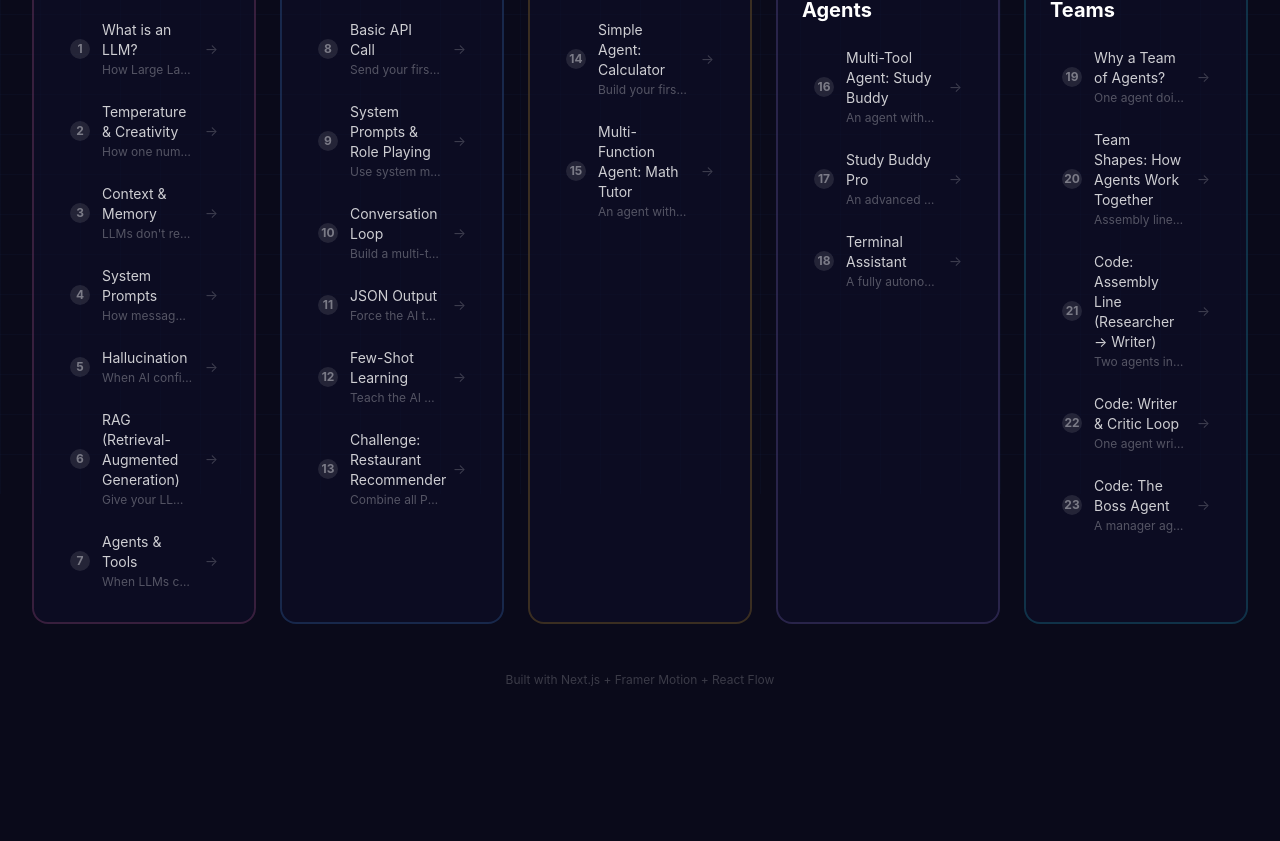
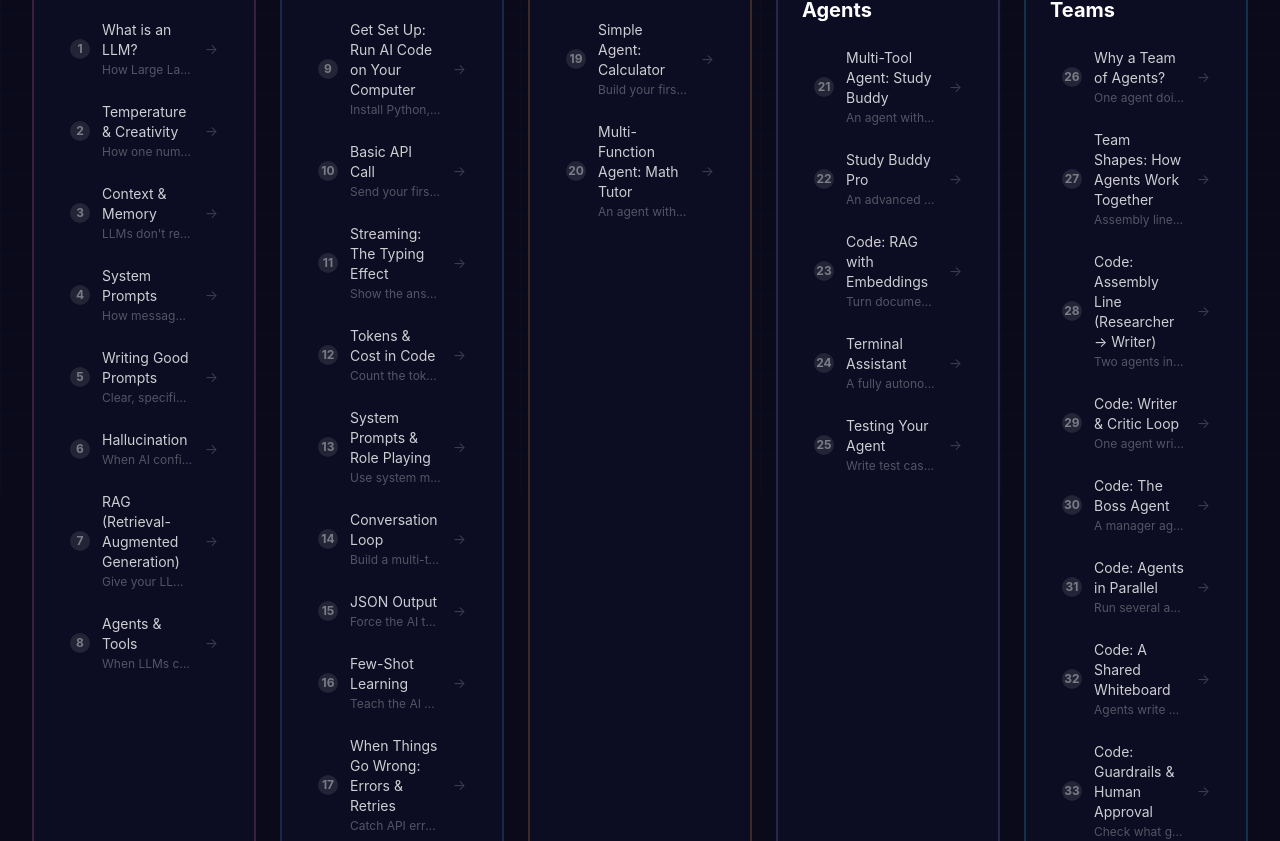
Before and after one commit to avinrique/agentic-ai0learn, a Next.js app in the folder workshop-visualizer/: page / in a window 1280 px wide. Shown: the part 306-1147 px from the top of the page. Before the commit the page ends 1026 px from the top, so only its background shows below. Built offline with nearby package versions, Linux system fonts and the light colour scheme.

Commit message:
checkpoint: BEGINNER_TEST_PLAN.md,workshop-visualizer/src/data/lessons.ts,workshop-visualizer/src/data/runInfo.ts

```diff
--- a/workshop-visualizer/src/data/lessons.ts
+++ b/workshop-visualizer/src/data/lessons.ts
@@ -52,6 +52,16 @@ export const lessons: Lesson[] = [
     type: 'concept',
   },
   {
+    id: 'prompt-writing',
+    title: 'Writing Good Prompts',
+    shortTitle: 'Good Prompts',
+    route: '/part0/prompt-writing',
+    part: 0,
+    description: 'Clear, specific prompts with context, format and examples get much better answers.',
+    animations: ['PromptWritingAnim'],
+    type: 'concept',
+  },
+  {
     id: 'hallucination',
     title: 'Hallucination',
     shortTitle: 'Hallucination',
@@ -83,6 +93,16 @@ export const lessons: Lesson[] = [
   },
   // PART 1: API Basics (6 tracer lessons)
   {
+    id: 'setup',
+    title: 'Get Set Up: Run AI Code on Your Computer',
+    shortTitle: 'Get Set Up',
+    route: '/part1/setup',
+    part: 1,
+    description: 'Install Python, get an API key, keep it secret, know what it costs, and run your first file.',
+    animations: ['SetupAnim'],
+    type: 'concept',
+  },
+  {
     id: 'basic-api',
     title: 'Basic API Call',
     shortTitle: 'Basic API',
@@ -90,6 +110,26 @@ export const lessons: Lesson[] = [
     part: 1,
     description: 'Send your first prompt to OpenAI and get a response back.',
     animations: ['ApiCallFlow'],
+    type: 'tracer',
+  },
+  {
+    id: 'streaming',
+    title: 'Streaming: The Typing Effect',
+    shortTitle: 'Streaming',
+    route: '/part1/streaming',
+    part: 1,
+    description: 'Show the answer word by word as it is written, like ChatGPT does.',
+    animations: ['StreamingAnim'],
+    type: 'tracer',
+  },
+  {
+    id: 'tokens-cost',
+    title: 'Tokens & Cost in Code',
+    shortTitle: 'Tokens & Cost',
+    route: '/part1/tokens-cost',
+    part: 1,
+    description: 'Count the tokens a call used and work out what it cost.',
+    animations: ['TokensCostAnim'],
     type: 'tracer',
   },
   {
@@ -130,6 +170,16 @@ export const lessons: Lesson[] = [
     part: 1,
     description: 'Teach the AI new tasks by providing examples in the conversation.',
     animations: ['FewShotAnim'],
+    type: 'tracer',
+  },
+  {
+    id: 'errors-retries',
+    title: 'When Things Go Wrong: Errors & Retries',
+    shortTitle: 'Errors & Retries',
+    route: '/part1/errors-retries',
+    part: 1,
+    description: 'Catch API errors, wait and retry, and give friendly messages instead of crashes.',
+    animations: ['ErrorsRetriesAnim'],
     type: 'tracer',
   },
   {
@@ -185,6 +235,16 @@ export const lessons: Lesson[] = [
     type: 'tracer',
   },
   {
+    id: 'rag-code',
+    title: 'Code: RAG with Embeddings',
+    shortTitle: 'RAG in Code',
+    route: '/part3/rag-code',
+    part: 3,
+    description: 'Turn documents into embeddings, find the closest ones, and answer from them.',
+    animations: ['RagCodeAnim'],
+    type: 'tracer',
+  },
+  {
     id: 'terminal-assistant',
     title: 'Terminal Assistant',
     shortTitle: 'Terminal',
@@ -192,6 +252,16 @@ export const lessons: Lesson[] = [
     part: 3,
     description: 'A fully autonomous agent that can run commands, read, and write files.',
     animations: ['AgentLoopDiagram', 'ToolSelectionAnim'],
+    type: 'tracer',
+  },
+  {
+    id: 'testing-agents',
+    title: 'Testing Your Agent',
+    shortTitle: 'Testing Agents',
+    route: '/part3/testing-agents',
+    part: 3,
+    description: 'Write test cases, run the agent on each, and get a score, so you know it really works.',
+    animations: ['TestingAgentsAnim'],
     type: 'tracer',
   },
   // PART 4: Multi-Agent Teams
@@ -245,6 +315,36 @@ export const lessons: Lesson[] = [
     animations: ['BossAgentAnim'],
     type: 'tracer',
   },
+  {
+    id: 'parallel-agents',
+    title: 'Code: Agents in Parallel',
+    shortTitle: 'Parallel Agents',
+    route: '/part4/parallel-agents',
+    part: 4,
+    description: 'Run several agents at the same time so the team finishes faster.',
+    animations: ['ParallelAgentsAnim'],
+    type: 'tracer',
+  },
+  {
+    id: 'shared-memory',
+    title: 'Code: A Shared Whiteboard',
+    shortTitle: 'Shared Memory',
+    route: '/part4/shared-memory',
+    part: 4,
+    description: 'Agents write notes on a shared whiteboard so later agents can use them.',
+    animations: ['SharedMemoryAnim'],
+    type: 'tracer',
+  },
+  {
+    id: 'guardrails',
+    title: 'Code: Guardrails & Human Approval',
+    shortTitle: 'Guardrails',
+    route: '/part4/guardrails',
+    part: 4,
+    description: 'Check what goes in and out, and ask a human before the agent does anything risky.',
+    animations: ['GuardrailsAnim'],
+    type: 'tracer',
+  },
 ];
 
 export const partLabels: Record<number, string> = {
```
Also changed, not shown: workshop-visualizer/src/data/runInfo.ts (added, +23 -0 lines), 1 other file (tests, documents, lock files or other folders).
